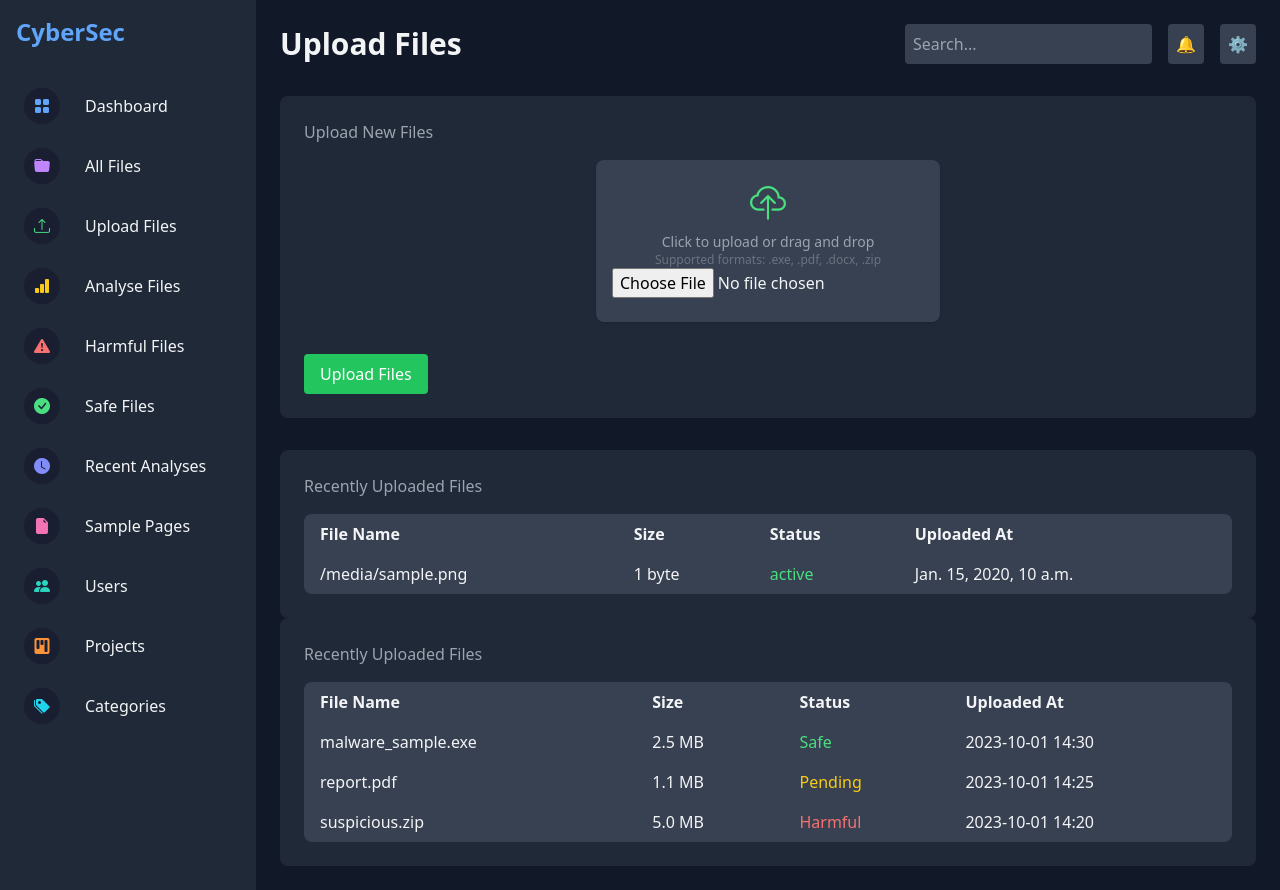
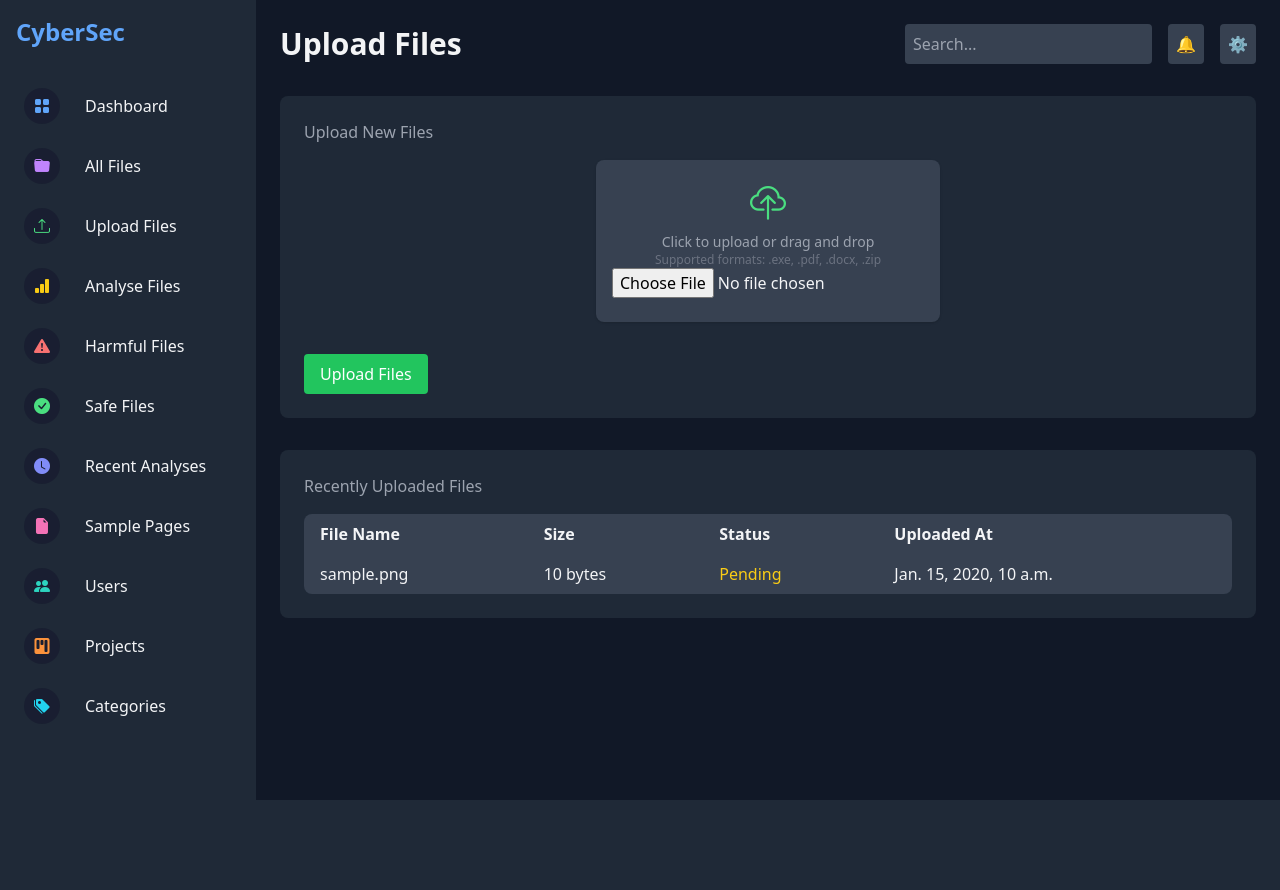
Before and after one commit to stilla1ex/overthewire, a Django app: template malware/myapp/templates/upload_files.html in a window 1280 px wide. After the commit the page ends 800 px from the top, so only its background shows below. Run offline with Django 4.2, Linux system fonts and the light colour scheme; tables that the repository leaves empty hold one stand-in row (values such as "Sample post"); the template is opened without the code that fills it: values that come from a table or form of the project are taken from there, most other values are stand-ins (such as "Sample title", 1, 10 or a date in 2020); form fields are guessed from the names that the template uses; some libraries are stand-ins or nearby versions.

Commit message:
Uploading files and storing to the db

```diff
--- a/malware/malware/settings.py
+++ b/malware/malware/settings.py
@@ -130,3 +130,7 @@
 AUTH_USER_MODEL = 'myapp.CustomUser'
 
 LOGIN_URL = '/myapp/login/'
+
+# Uploading files
+MEDIA_URL = '/media/'
+MEDIA_ROOT = os.path.join(BASE_DIR, 'media')
--- a/malware/malware/urls.py
+++ b/malware/malware/urls.py
@@ -23,3 +23,8 @@
     path('', lambda request: redirect('login')),
     path('myapp/', include('myapp.urls')),
 ]
+
+from django.conf import settings
+from django.conf.urls.static import static
+
+urlpatterns += static(settings.MEDIA_URL, document_root=settings.MEDIA_ROOT)
--- a/malware/myapp/forms.py
+++ b/malware/myapp/forms.py
@@ -1,6 +1,7 @@
 from django import forms
 from django.contrib.auth.forms import AuthenticationForm
 from .models import CustomUser
+from .models import UploadedFile
 
 class RegistrationForm(forms.ModelForm):
     password = forms.CharField(widget=forms.PasswordInput)
@@ -22,3 +23,9 @@
 
 class LoginForm(AuthenticationForm):
     username = forms.EmailField(label='Email')  # Use email as the username
+
+
+class FileUploadForm(forms.ModelForm):
+    class Meta:
+        model = UploadedFile
+        fields = ['file']
--- a/malware/myapp/models.py
+++ b/malware/myapp/models.py
@@ -32,3 +32,18 @@
 
     def __str__(self):
         return self.email
+
+# The model for uploading files
+class UploadedFile(models.Model):
+    file = models.FileField(upload_to='uploads/')  # Stored in MEDIA_ROOT/uploads
+    file_name = models.CharField(max_length=255)
+    file_size = models.PositiveIntegerField()
+    status = models.CharField(
+        max_length=10,
+        choices=[('pending', 'Pending'), ('safe', 'Safe'), ('harmful', 'Harmful')],
+        default='pending'
+    )
+    uploaded_at = models.DateTimeField(auto_now_add=True)
+
+    def __str__(self):
+        return self.file_name
--- a/malware/myapp/templates/dashboard.html
+++ b/malware/myapp/templates/dashboard.html
@@ -25,7 +25,7 @@
             <li><a href="" class="flex items-center p-2 hover:bg-gray-700 rounded nav-link">
                 <i class="bi bi-folder-fill nav-icon text-purple-400"></i> <span class="nav-text">All Files</span>
             </a></li>
-            <li><a href="" class="flex items-center p-2 hover:bg-gray-700 rounded nav-link">
+            <li><a href="{% url 'upload_files' %}" class="flex items-center p-2 hover:bg-gray-700 rounded nav-link">
                 <i class="bi bi-upload nav-icon text-green-400"></i> <span class="nav-text">Upload Files</span>
             </a></li>
             <li><a href="#" class="flex items-center p-2 hover:bg-gray-700 rounded nav-link">
--- a/malware/myapp/templates/upload_files.html
+++ b/malware/myapp/templates/upload_files.html
@@ -67,19 +67,21 @@
       </div>
 
       <!-- Upload Section -->
-      <!-- Upload Section -->
       <div class="bg-gray-800 p-6 rounded-lg mb-8">
         <h3 class="text-gray-400 mb-4">Upload New Files</h3>
         <form id="uploadForm" method="post" enctype="multipart/form-data" class="space-y-4">
           {% csrf_token %}
+          {% for field in form %}
           <div class="flex items-center justify-center w-full">
-      <label for="fileInput" class="flex flex-col items-center px-4 py-6 bg-gray-700 rounded-lg shadow cursor-pointer hover:bg-gray-600">
+            <label for="{{ field.id_for_label }}" class="flex flex-col items-center px-4 py-6 bg-gray-700 rounded-lg shadow cursor-pointer hover:bg-gray-600">
               <i class="bi bi-cloud-upload text-4xl text-green-400 mb-2"></i>
               <p class="text-sm text-gray-400">Click to upload or drag and drop</p>
               <p class="text-xs text-gray-500">Supported formats: .exe, .pdf, .docx, .zip</p>
-        {{ form.file }}  <!-- Render the file input field -->
+              <input id="fileInput" type="file" name="files" multiple class="hidden" accept=".exe,.pdf,.docx,.zip">
+              {{ field }}
             </label>
           </div>
+          {% endfor %}
           <div id="fileList" class="mt-4 space-y-2"></div>
           <button type="submit" class="bg-green-500 text-white px-4 py-2 rounded hover:bg-green-600">Upload Files</button>
         </form>
@@ -113,43 +115,6 @@
           </table>
         </div>
       </div>
-
-      <!-- Recently Uploaded Files -->
-      <div class="bg-gray-800 p-6 rounded-lg">
-        <h3 class="text-gray-400 mb-4">Recently Uploaded Files</h3>
-        <div class="overflow-x-auto">
-          <table class="min-w-full bg-gray-700 rounded-lg">
-            <thead>
-              <tr>
-                <th class="px-4 py-2 text-left">File Name</th>
-                <th class="px-4 py-2 text-left">Size</th>
-                <th class="px-4 py-2 text-left">Status</th>
-                <th class="px-4 py-2 text-left">Uploaded At</th>
-              </tr>
-            </thead>
-            <tbody>
-              <tr class="hover:bg-gray-600">
-                <td class="px-4 py-2">malware_sample.exe</td>
-                <td class="px-4 py-2">2.5 MB</td>
-                <td class="px-4 py-2 text-green-400">Safe</td>
-                <td class="px-4 py-2">2023-10-01 14:30</td>
-              </tr>
-              <tr class="hover:bg-gray-600">
-                <td class="px-4 py-2">report.pdf</td>
-                <td class="px-4 py-2">1.1 MB</td>
-                <td class="px-4 py-2 text-yellow-400">Pending</td>
-                <td class="px-4 py-2">2023-10-01 14:25</td>
-              </tr>
-              <tr class="hover:bg-gray-600">
-                <td class="px-4 py-2">suspicious.zip</td>
-                <td class="px-4 py-2">5.0 MB</td>
-                <td class="px-4 py-2 text-red-400">Harmful</td>
-                <td class="px-4 py-2">2023-10-01 14:20</td>
-              </tr>
-            </tbody>
-          </table>
-        </div>
-      </div>
     </main>
   </div>
 
--- a/malware/myapp/urls.py
+++ b/malware/myapp/urls.py
@@ -9,4 +9,5 @@
     path('login/', views.user_login, name='login'),
     path('logout/', LogoutView.as_view(), name='logout'),
     path('dashboard/', views.dashboard, name='dashboard'),
+    path('upload_files/', views.upload_files, name='upload_files'),
 ]
```
Also changed, not shown: malware/myapp/views.py (+20 -1 lines), malware/media/uploads/54321b2d830a0c6187f65fd819ee7613.jpg (added), malware/media/uploads/WhatsApp_Image_2025-01-25_at_14.29.10.jpeg (added), malware/myapp/migrations/0002_uploadedfile.py (added), malware/myapp/templates/index.html (added), 5 other files. Lines whose indentation alone changed are shown as unchanged.
